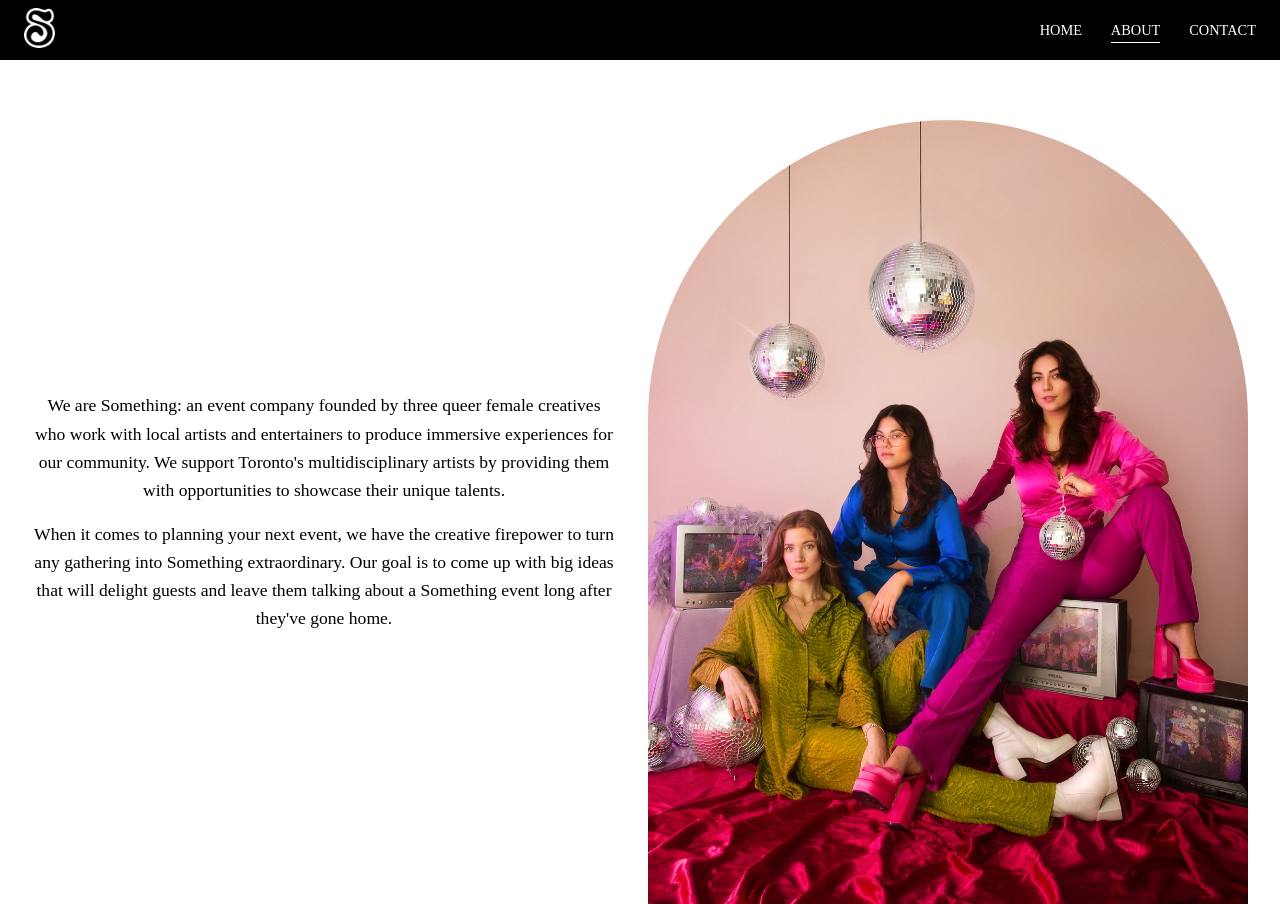
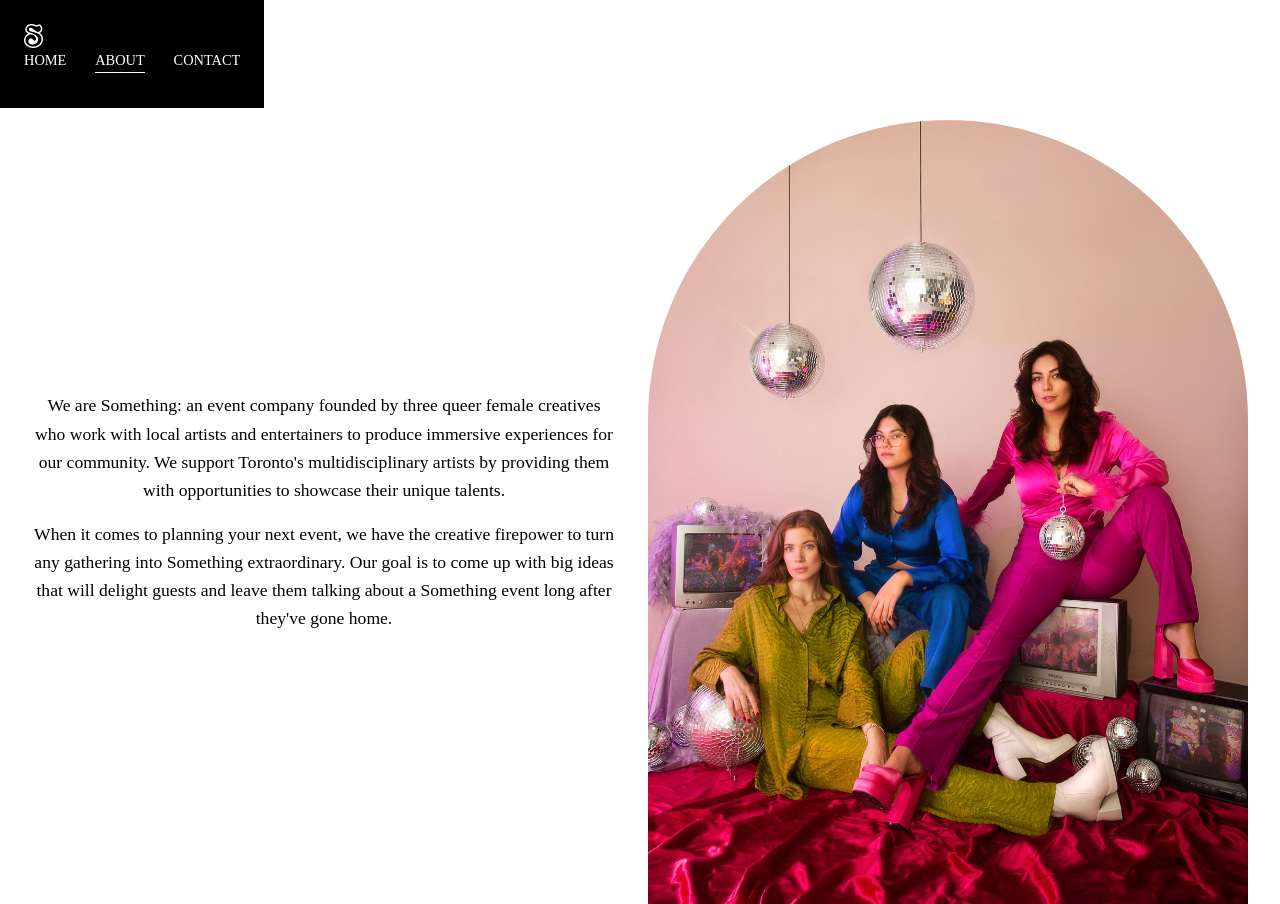
Before and after one commit to something-creative-co/something-creative-co.github.io, a plain HTML site: page about.html in a window 1280 px wide. Shown: the top 904 px of the page. Drawn offline with Linux system fonts and the light colour scheme; a web font is replaced by a local one.

Commit message:
Remove centering

```diff
--- a/styles.css
+++ b/styles.css
@@ -25,27 +25,26 @@ p {
 .main-header {
   position: fixed;
   top: 0;
-  left: 0;
-  width: 100%;
-  height: 60px; /* Adjust if needed */
-  background-color: black;
-  display: flex;
+  max-width: 100%;
+  background: black;
+  color: white;
+  height: 56px;
   justify-content: space-between;
-  align-items: center;
-  padding: 0 1.5rem;
-  box-sizing: border-box;
+  padding-left: 1.5rem;
+  padding-bottom: 1.5rem;
+  padding-top: 1.5rem;
+  padding-right: 1.5rem;
   z-index: 1000;
-  overflow-x: auto; /* prevents cut-off */
+  height: 60px;
 }
 
 .logo-button .logo {
-  height: 40px;
+  height: 24px;
   width: auto;
 }
 
 .nav-links {
   display: flex;
-  align-items: center;
   gap: 1.8rem;
 }
 
@@ -401,14 +400,11 @@ body::before {
   .form-row {
     flex-direction: column;
   }
-  .testimonial-wrapper {
-    padding: 0 30px;
-  }
-
-  .testimonial-arrow {
-    width: 36px;
-    height: 36px;
-    font-size: 20px;
+  .testimonial-arrow.left,
+  .testimonial-arrow.right {
+    left: 10px;
+    right: 10px;
+    transform: translateY(-50%);
   }
 
 }
```
